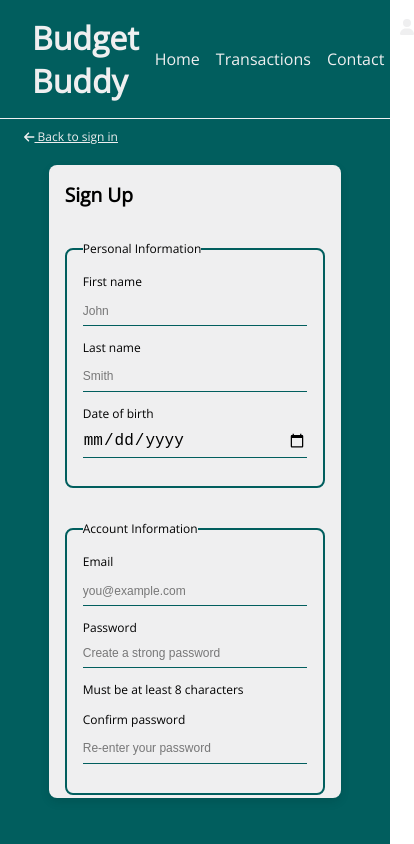
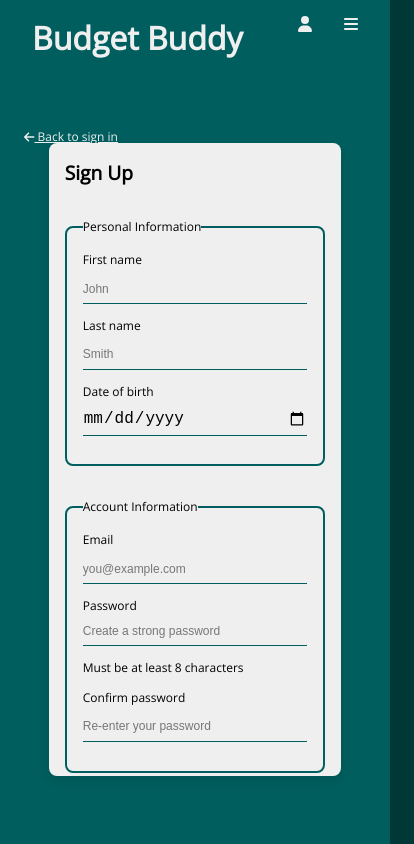
Before and after one commit to bennicodes/budget-buddy, a React (Vite) app: page /sign-up in a window 390 px wide. Shown: the whole page, 414 px wide, since content can reach past the window. Built offline with nearby package versions, Linux system fonts and the light colour scheme; no server answers.

Commit message:
implement navbar responsiveness

```diff
--- a/src/App.module.css
+++ b/src/App.module.css
@@ -8,6 +8,7 @@
   flex-direction: column;
   font-family: var(--font-family-primary);
 }
+
 .rootContainer .mainContainer {
   background-color: var(--primary-background-color);
   height: 100%;
--- a/src/components/Navbar/Navbar.jsx
+++ b/src/components/Navbar/Navbar.jsx
@@ -1,9 +1,19 @@
-import { faUser } from "@fortawesome/free-solid-svg-icons";
+import { faBars, faUser } from "@fortawesome/free-solid-svg-icons";
 import { FontAwesomeIcon } from "@fortawesome/react-fontawesome";
+import { useState } from "react";
 import { NavLink } from "react-router-dom";
 import styles from "./Navbar.module.css";
 
 const Navbar = () => {
+  const [isMenuActive, setIsMenuActive] = useState(false);
+
+  const handleMenuToggle = (e) => {
+    setIsMenuActive((prev) => !prev);
+    if (e.target.classList.contains(styles.menuIcon)) {
+      setIsMenuActive((prev) => !prev);
+    }
+  };
+
   return (
     <nav className={styles.navbar}>
       <h1 className={styles.navbarTitle}>
@@ -11,7 +21,11 @@ const Navbar = () => {
           Budget Buddy
         </NavLink>
       </h1>
-      <div className={styles.navLinkContainer}>
+      <div
+        className={`${styles.navLinkContainer} ${
+          isMenuActive ? styles.navLinkContainerActive : ""
+        }`}
+      >
         <NavLink
           to="/"
           className={({ isActive }) => (isActive ? styles.active : "")}
@@ -32,8 +46,13 @@ const Navbar = () => {
           Contact
         </NavLink>
       </div>
-      <div className={styles.profileIconContainer}>
-        <FontAwesomeIcon icon={faUser} />
+      <div className={styles.navbarIconsContainer}>
+        <FontAwesomeIcon icon={faUser} className={styles.profileIcon} />
+        <FontAwesomeIcon
+          icon={faBars}
+          className={styles.menuIcon}
+          onClick={handleMenuToggle}
+        />
       </div>
     </nav>
   );
--- a/src/components/Navbar/Navbar.module.css
+++ b/src/components/Navbar/Navbar.module.css
@@ -5,7 +5,7 @@
   justify-content: space-between;
   gap: 1rem;
   background-color: var(--primary-background-color);
-  border-bottom: 1px solid var(--secondary-text-color);
+  overflow-x: hidden;
 }
 .navbarTitle {
   color: var(--secondary-text-color);
@@ -19,9 +19,9 @@
 .navLinkContainer {
   display: flex;
   flex-basis: 33%;
-  justify-content: center;
+  justify-content: start;
   align-items: center;
-  gap: 1rem;
+  gap: var(--spacing-large);
 }
 
 .navLinkContainer,
@@ -38,6 +38,68 @@ a:hover {
   text-decoration: underline;
 }
 
-.profileIconContainer {
+.navbarIconsContainer {
   color: var(--secondary-text-color);
+  display: flex;
+  gap: var(--spacing-large);
+  transition: 0.2s ease;
 }
+
+.navbarIconsContainer .profileIcon:hover,
+.navbarIconsContainer .menuIcon:hover {
+  color: var(--color-hover);
+  transform: scale(1.2);
+  transition: 0.2s ease;
+  cursor: pointer;
+}
+
+/* TODO: Responsive */
+/* Media queries */
+@media screen and (max-width: 786px) {
+  .navLinkContainer {
+    background-color: #003838;
+    width: 33%;
+    height: 100vh;
+    flex-direction: column;
+    justify-content: center;
+    align-items: start;
+    gap: 0;
+    position: fixed;
+    top: 0;
+    right: 0;
+    transform: translateX(100%);
+    transition: 0.5s ease;
+    z-index: 1;
+  }
+  .navLinkContainerActive {
+    transform: translateX(0);
+    transition: 0.5s ease;
+  }
+
+  .navLinkContainer a {
+    width: 100%;
+    padding: var(--spacing-medium) var(--spacing-large);
+    transition: 0.2s ease;
+  }
+  .navLinkContainer a:hover {
+    color: var(--secondary-text-color);
+    background-color: #054d4d;
+    border-bottom: 1px solid var(--secondary-text-color);
+    transition: 0.2s ease;
+  }
+  .navbar a.active {
+    text-decoration: none;
+    background-color: #054d4d;
+    border-bottom: 1px solid var(--secondary-text-color);
+  }
+
+  .navbarIconsContainer .menuIcon {
+    z-index: 10;
+  }
+}
+
+@media screen and (max-width: 550px) {
+  .navLinkContainer {
+    width: 60%;
+  }
+}
--- a/src/pages/SignUp/SignUp.jsx
+++ b/src/pages/SignUp/SignUp.jsx
@@ -140,6 +140,7 @@ const SignUp = () => {
       setIsLoading(false);
     }
   };
+
   return (
     <>
       <Link to="/sign-in" className={styles.goBackLink}>
@@ -265,7 +266,6 @@ const SignUp = () => {
                 checked={signUpFormData.terms}
               />
               <label htmlFor="terms">I agree to the terms and conditions</label>
-            </div>
               {errors?.terms && <ErrorMessage message={errors.terms} />}
               {signUpErrors && (
                 <ErrorMessage
@@ -273,6 +273,7 @@ const SignUp = () => {
                   className={styles.signUpErrorMessage}
                 />
               )}
+            </div>
             <div className={styles.buttonContainer}>
               <Button className={styles.signUpButton} type="submit">
                 {isLoading ? <Spinner /> : "Sign up"}
--- a/src/pages/SignUp/SignUp.module.css
+++ b/src/pages/SignUp/SignUp.module.css
@@ -110,7 +110,7 @@
   opacity: 0.5;
 }
 .signUpForm .term {
-  margin: var(--spacing-medium) 0;
+  margin-top: var(--spacing-small) ;
 }
 
 .term label {
```
Also changed, not shown: src/data/constants/categories.js (deleted, +0 -10 lines). Lines whose indentation alone changed are shown as unchanged.
